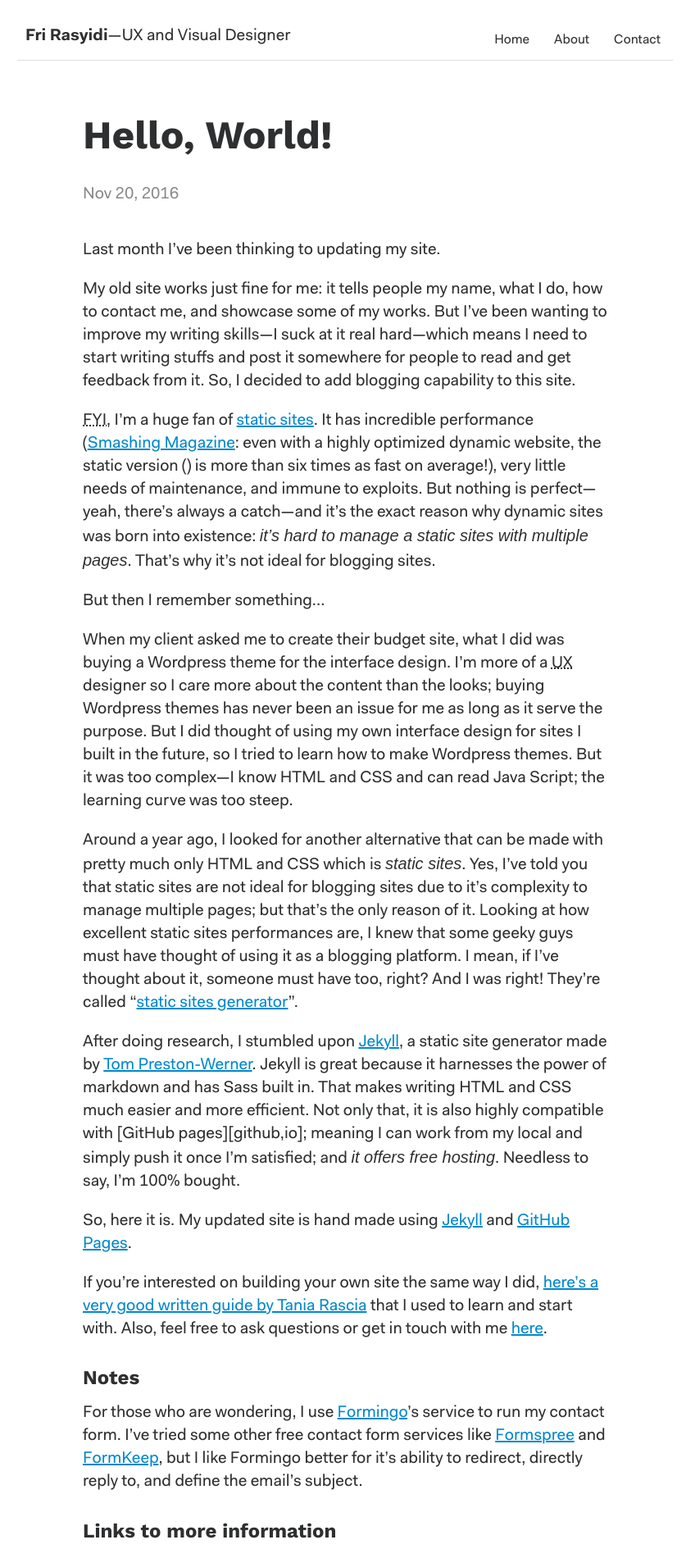
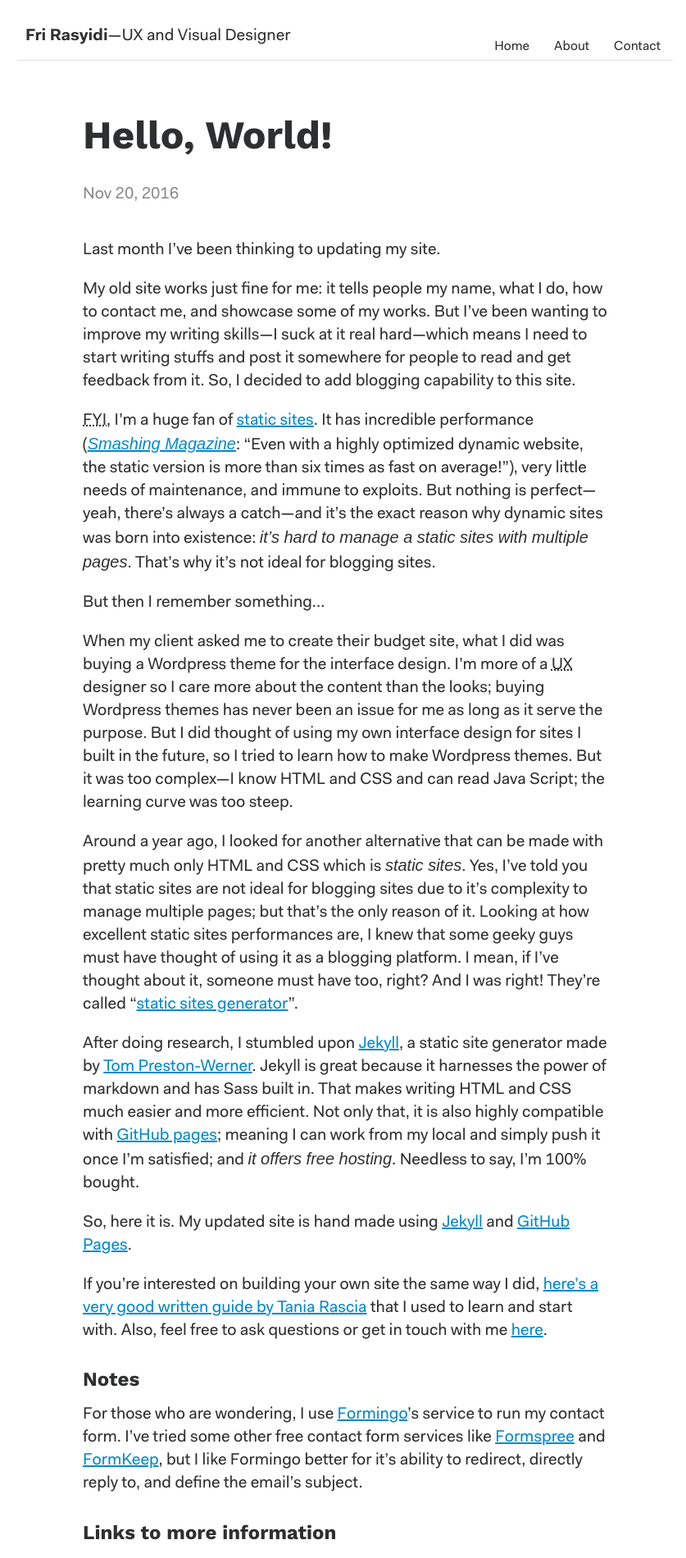
Before and after one commit to frirasyidi/frirasyidi.github.io, a Jekyll site: the page built from _posts/2016-11-30-hello-world.md, in a window 1280 px wide. Shown: the top 1900 px of the page at 82% size, without its empty margins (219-1056 px from the left). Built offline with Jekyll 4.4.1, drawn with Linux system fonts in a browser that asks for light colours; some web fonts are replaced.

Commit message:
Update ver. 1.02
* fixing broken links on “Hello, World!” post, and
* fixing line-height and spacing between points of unordered list.

```diff
--- a/_posts/2016-11-30-hello-world.md
+++ b/_posts/2016-11-30-hello-world.md
@@ -9,7 +9,7 @@
 
 My old site works just fine for me: it tells people my name, what I do, how to contact me, and showcase some of my works. But I’ve been wanting to improve my writing skills—I suck at it real hard—which means I need to start writing stuffs and post it somewhere for people to read and get feedback from it. So, I decided to add blogging capability to this site.
 
-<abbr title="For Your Information">FYI</abbr>, I’m a huge fan of [static sites][wiki-staticSite]. It has incredible performance ([Smashing Magazine][smashing]: even with a highly optimized dynamic website, the static version () is more than six times as fast on average!), very little needs of maintenance, and immune to exploits. But nothing is perfect—yeah, there’s always a catch—and it’s the exact reason why dynamic sites was born into existence: *it’s hard to manage a static sites with multiple pages*. That’s why it’s not ideal for blogging sites.
+<abbr title="For Your Information">FYI</abbr>, I’m a huge fan of [static sites][wiki-staticSite]. It has incredible performance (<cite>[Smashing Magazine][smashing]</cite>: <q>Even with a highly optimized dynamic website, the static version is more than six times as fast on average!</q>), very little needs of maintenance, and immune to exploits. But nothing is perfect—yeah, there’s always a catch—and it’s the exact reason why dynamic sites was born into existence: *it’s hard to manage a static sites with multiple pages*. That’s why it’s not ideal for blogging sites.
 
 But then I remember something…
 
@@ -17,7 +17,7 @@
 
 Around a year ago, I looked for another alternative that can be made with pretty much only HTML and CSS which is *static sites*. Yes, I’ve told you that static sites are not ideal for blogging sites due to it’s complexity to manage multiple pages; but that’s the only reason of it. Looking at how excellent static sites performances are, I knew that some geeky guys must have thought of using it as a blogging platform. I mean, if I’ve thought about it, someone must have too, right? And I was right! They’re called “[static sites generator][smashing]”.
 
-After doing research, I stumbled upon [Jekyll][jekyll], a static site generator made by [Tom Preston-Werner][tom]. Jekyll is great because it harnesses the power of markdown and has Sass built in. That makes writing HTML and CSS much easier and more efficient. Not only that, it is also highly compatible with [GitHub pages][github,io]; meaning I can work from my local and simply push it once I’m satisfied; and *it offers free hosting*. Needless to say, I’m 100% bought.
+After doing research, I stumbled upon [Jekyll][jekyll], a static site generator made by [Tom Preston-Werner][tom]. Jekyll is great because it harnesses the power of markdown and has Sass built in. That makes writing HTML and CSS much easier and more efficient. Not only that, it is also highly compatible with [GitHub pages][github.io]; meaning I can work from my local and simply push it once I’m satisfied; and *it offers free hosting*. Needless to say, I’m 100% bought.
 
 So, here it is. My updated site is hand made using [Jekyll][jekyll] and [GitHub Pages][github.io].
 
--- a/_sass/_layout.scss
+++ b/_sass/_layout.scss
@@ -93,7 +93,8 @@
 
 ul,
 li {
-	line-height: 1.8;
+	line-height: 1.4;
+	margin: .7em 0;
 }
 
 main {
```
Also changed, not shown: 4 other files.
